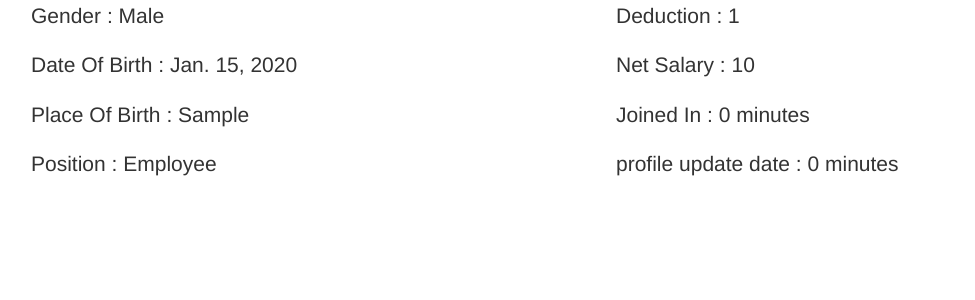
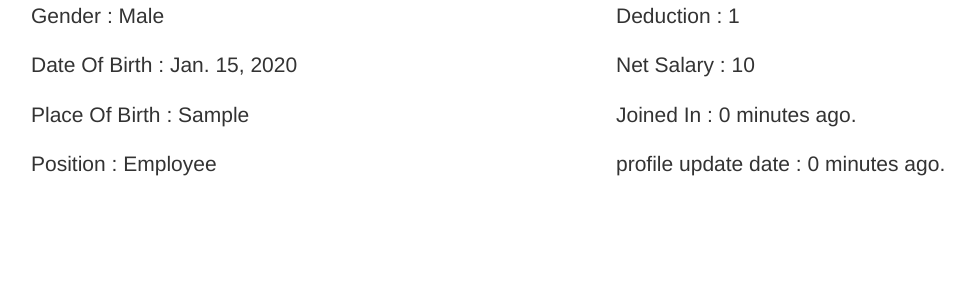
Before and after one commit to osama-mohamed/employee_system, a Django app: page /employees/1/ in a window 1280 px wide. Shown: the part 477-777 px from the top of the page, without its empty margins (54-1029 px from the left). Run offline with Django 3.2, Linux system fonts and the light colour scheme; tables that the repository leaves empty hold one stand-in row (values such as "Sample post"); some libraries are stand-ins or nearby versions.

Commit message:
add ago at the end of timesince

```diff
--- a/employees/templates/employees/employee_detail.html
+++ b/employees/templates/employees/employee_detail.html
@@ -34,8 +34,8 @@
                 <p class="lead">Earning : {{ object.earning }}</p>
                 <p class="lead">Deduction : {{ object.deduction }}</p>
                 <p class="lead">Net Salary : {{ object.salary |add:object.earning |sub:object.deduction }}</p>
-                <p class="lead">Joined In : {{ object.added | timesince}}</p>
-                <p class="lead">profile update date : {{ object.updated | timesince}}</p>
+                <p class="lead">Joined In : {{ object.added | timesince}} ago.</p>
+                <p class="lead">profile update date : {{ object.updated | timesince}} ago.</p>
             </div>
         </div>
     </div>
```
